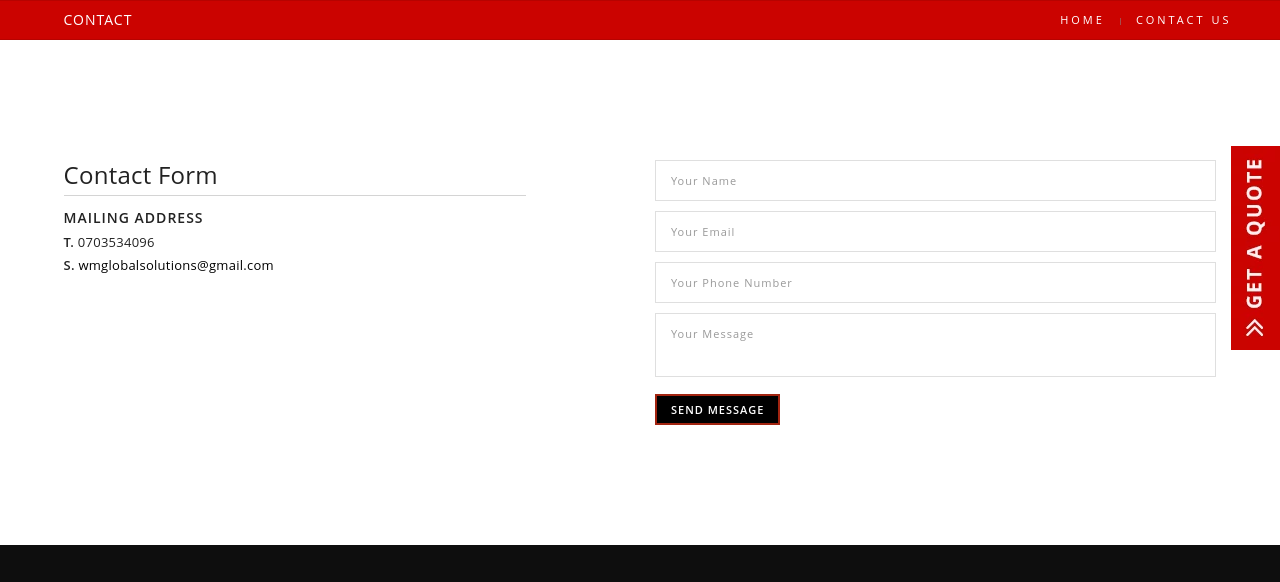
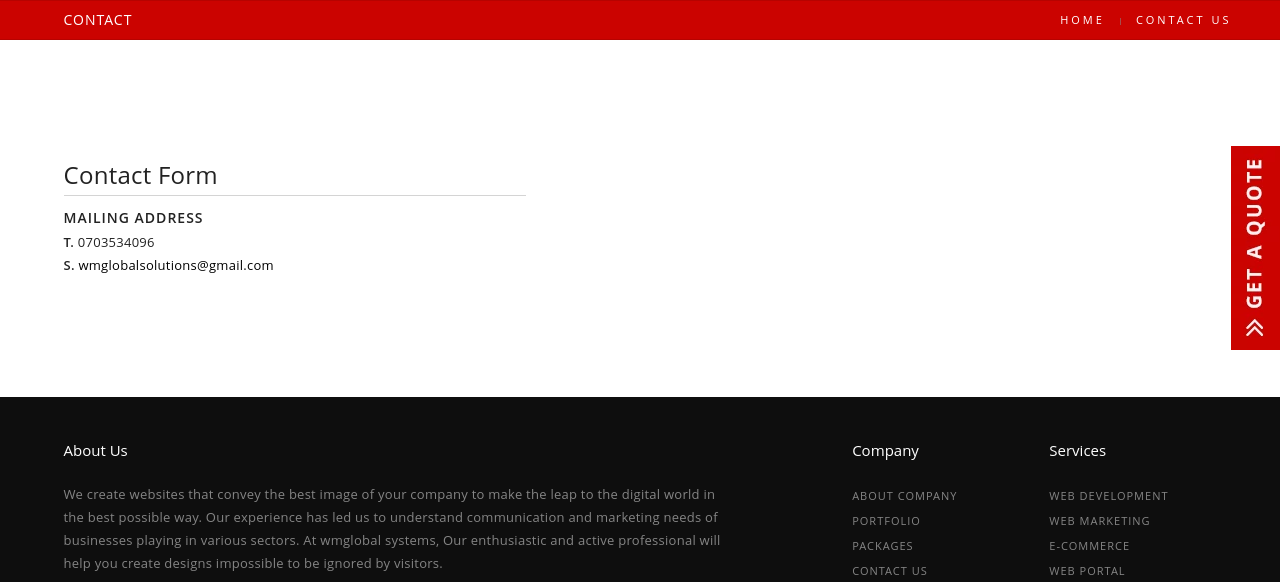
Before and after one commit to wmglobalsmc/wmglobalsmc, a plain HTML site: page contact.html in a window 1280 px wide. Shown: the part 104-686 px from the top of the page. Drawn offline with Linux system fonts and the light colour scheme; animation ran at ten frames a second; a web font is replaced by a local one.

Commit message:
Update contact.html

```diff
--- a/contact.html
+++ b/contact.html
@@ -153,19 +153,7 @@
 <p class="black-text no-margin-bottom"><strong>S.</strong> <a href="mailto:wmglobalsolutions@gmail.com">wmglobalsolutions@gmail.com</a></p>
 
             </div>
-            <div class="col-md-6 col-sm-6  col-md-offset-1">
-                <form id="contactusform" action="javascript:void(0)" method="post">
-                    <div id="success" class="no-margin-lr" style="display: none;"></div>
-                    <input type="hidden" name="subject" id="f_sub" value="W.Nado Web - Contact Form">
-                    <input id="f_name" name="name" placeholder="Your Name" type="text">
-                    <input id="f_email" name="email" placeholder="Your Email" type="text">
-                    <input id="f_phone" name="phone" placeholder="Your Phone Number" type="text">
-                    <textarea id="f_mesg" placeholder="Your Message" name="comment"></textarea>
-                    <button onclick="book_a_call_5();" id="contact-us-button" type="submit" class="highlight-button-dark btn btn-small button xs-margin-bottom-five">Send message</button>
-                </form>
-            </div>
-        </div>
-    </div>
+
 </section>
 <footer>
 <div class="container footer-middle">
```
